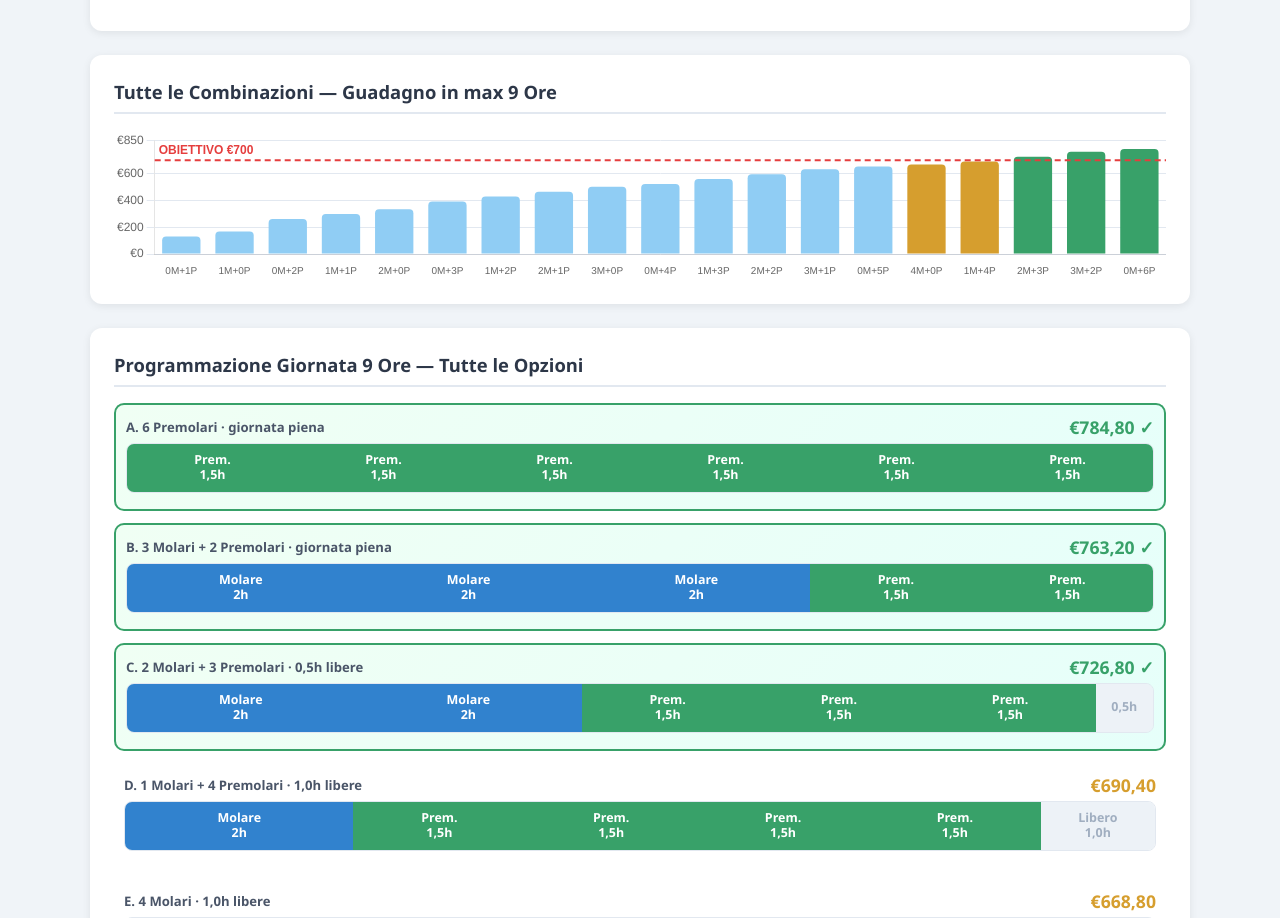
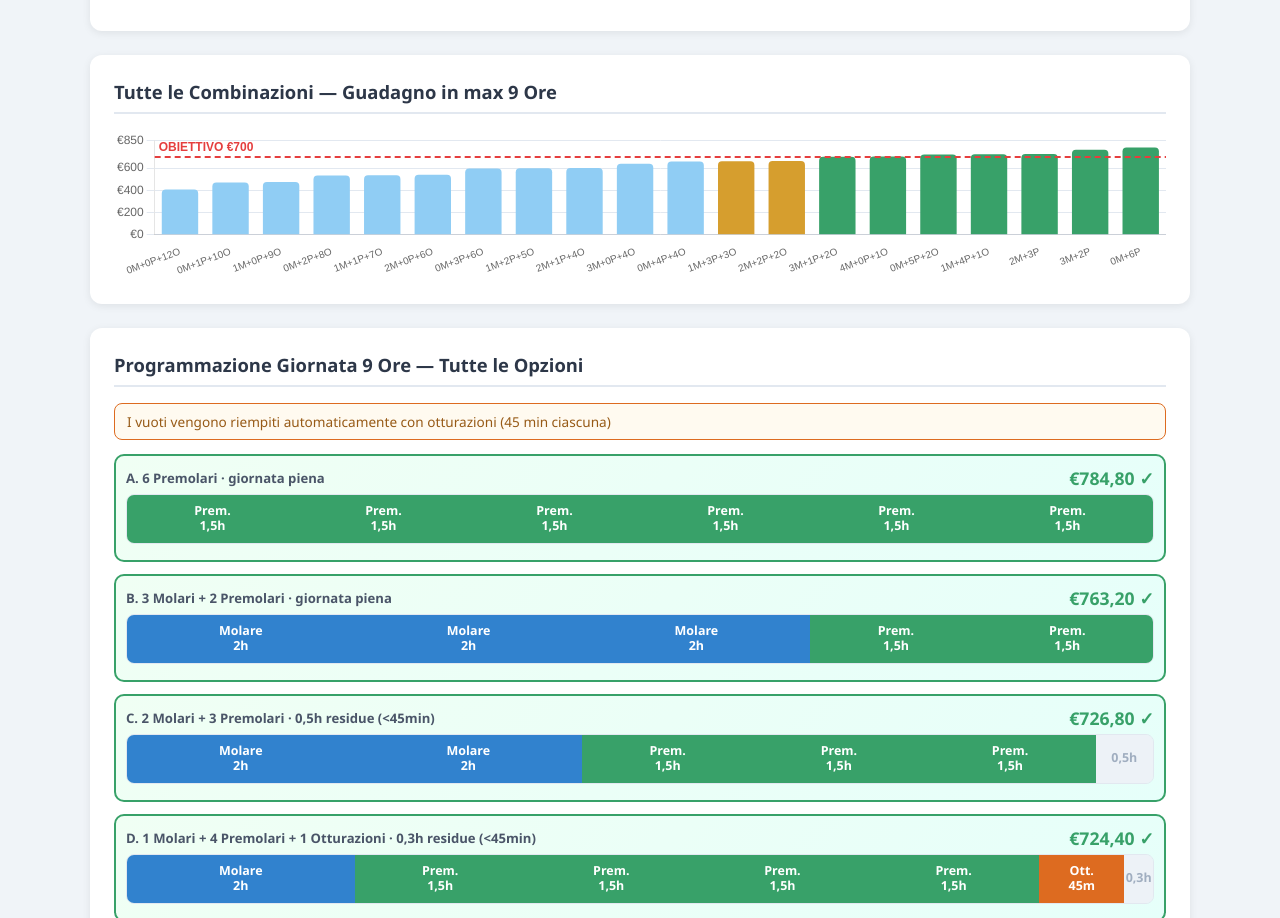
Before and after one commit to seni4it/salary-dashboard, a plain HTML site: page index.html in a window 1280 px wide. Shown: the part 1882-2800 px from the top of the page. Drawn offline with nearby package versions, Linux system fonts and the light colour scheme.

Commit message:
Auto-fill vuoti con otturazioni - niente più buchi nell'agenda

```diff
--- a/index.html
+++ b/index.html
@@ -329,25 +329,32 @@ function renderSimResults() {
   const compOtt = calcOtt(p.pct);
   const consH = 9 * p.consPct;
   const endoH = 9 - consH;
-  const nOtt = Math.floor(consH / TIME_OTT);
-  const ottEarnings = nOtt * compOtt;
+  const nOttScheduled = Math.floor(consH / TIME_OTT);
 
-  // Best endo combo in remaining hours
-  let bestEndoE = 0;
+  // Best endo combo in remaining hours, with gaps auto-filled
+  let bestTotal = 0, bestM = 0, bestP = 0, bestF = null;
   for (let m = 0; m <= 4; m++) {
     for (let pr = 0; pr <= 6; pr++) {
       const h = m*2 + pr*1.5;
-      if (h <= endoH && (m+pr) > 0) { const e = m*c.molar+pr*c.premolar; if(e>bestEndoE) bestEndoE=e; }
+      if (h <= endoH && (m+pr) > 0) {
+        const f = fillGaps(h, nOttScheduled, compOtt);
+        const tot = m*c.molar + pr*c.premolar + f.ottE;
+        if (tot > bestTotal) { bestTotal = tot; bestM = m; bestP = pr; bestF = f; }
+      }
     }
   }
-  const bestTotal = bestEndoE + ottEarnings;
+  // Also check only-conservative
+  const f0 = fillGaps(0, nOttScheduled, compOtt);
+  if (f0.ottE > bestTotal) { bestTotal = f0.ottE; bestM = 0; bestP = 0; bestF = f0; }
+
   const defBest = 2 * c.defMolar + 3 * c.defPremolar;
   const diffB = bestTotal - defBest;
 
   let ottCard = '';
-  if (p.consPct > 0) {
-    ottCard = `<div class="sim-card" style="border-color:#dd6b20;"><div class="sim-label">Otturazioni (${nOtt}x · ${consH.toFixed(1).replace('.',',')}h)</div>
-      <div class="sim-value orange">${fmt(ottEarnings)}</div>
+  if (bestF && bestF.totalOtt > 0) {
+    const ottH = bestF.totalOtt * TIME_OTT;
+    ottCard = `<div class="sim-card" style="border-color:#dd6b20;"><div class="sim-label">Otturazioni nella miglior giornata (${bestF.totalOtt}x · ${ottH.toFixed(1).replace('.',',')}h)</div>
+      <div class="sim-value orange">${fmt(bestF.ottE)}</div>
       <div class="sim-diff negative">${fmt(compOtt)}/ott · ${fmt(compOtt/TIME_OTT)}/h</div></div>`;
   }
 
@@ -363,7 +370,7 @@ function renderSimResults() {
     <div class="sim-card"><div class="sim-label">Tariffa Oraria Premolare</div>
       <div class="sim-value green">${fmt(c.premolar/1.5)}/h</div></div>
     ${ottCard}
-    <div class="sim-card"><div class="sim-label">Miglior Giornata${p.consPct>0?' (endo+cons)':' (2M+3P)'}</div>
+    <div class="sim-card"><div class="sim-label">Miglior Giornata (${bestM}M+${bestP}P${bestF&&bestF.totalOtt>0?'+'+bestF.totalOtt+'O':''})</div>
       <div class="sim-value purple">${fmt(bestTotal)}</div>
       <div class="sim-diff ${diffB>=0?'positive':'negative'}">${diffB>=0?'+':''}${fmt(diffB)} vs attuale</div></div>
   `;
@@ -393,6 +400,16 @@ function renderHourlyBars() {
   `;
 }
 
+// Helper: fill gaps with obturations
+function fillGaps(endoH, scheduledOtt, compOtt) {
+  const gap = 9 - endoH - scheduledOtt * TIME_OTT;
+  const extraOtt = Math.floor(gap / TIME_OTT);
+  const totalOtt = scheduledOtt + extraOtt;
+  const totalOttH = totalOtt * TIME_OTT;
+  const free = 9 - endoH - totalOttH;
+  return { totalOtt, extraOtt, ottE: totalOtt * compOtt, free };
+}
+
 // Combo chart
 var comboChart = null;
 function renderComboChart() {
@@ -401,18 +418,22 @@ function renderComboChart() {
   const compOtt = calcOtt(p.pct);
   const consH = 9 * p.consPct;
   const endoH = 9 - consH;
-  const nOtt = Math.floor(consH / TIME_OTT);
-  const ottE = nOtt * compOtt;
+  const nOttScheduled = Math.floor(consH / TIME_OTT);
   const combos = [];
   for (let m = 0; m <= 4; m++) {
     for (let pr = 0; pr <= 6; pr++) {
       const h = m*2 + pr*1.5;
-      if (h <= endoH && (m+pr) > 0) combos.push({m,p:pr,h,e:m*c.molar+pr*c.premolar+ottE});
+      if (h <= endoH && (m+pr) > 0) {
+        const f = fillGaps(h, nOttScheduled, compOtt);
+        combos.push({m,p:pr,h,nOtt:f.totalOtt,e:m*c.molar+pr*c.premolar+f.ottE});
+      }
     }
   }
-  if (p.consPct > 0) combos.push({m:0,p:0,h:0,e:ottE});
+  // Only conservative
+  const f0 = fillGaps(0, nOttScheduled, compOtt);
+  combos.push({m:0,p:0,h:0,nOtt:f0.totalOtt,e:f0.ottE});
   combos.sort((a,b) => a.e - b.e);
-  const labels = combos.map(x => { let l=x.m+'M+'+x.p+'P'; if(nOtt>0) l+='+'+nOtt+'O'; return l; });
+  const labels = combos.map(x => { let l=x.m+'M+'+x.p+'P'; if(x.nOtt>0) l+='+'+x.nOtt+'O'; return l; });
   const data = combos.map(x => x.e);
   const colors = combos.map(x => x.e >= 700 ? '#38a169' : x.e >= 660 ? '#d69e2e' : '#90cdf4');
 
@@ -435,37 +456,39 @@ function renderComboChart() {
   });
 }
 
-// Timelines — ALL combos that fit in available hours, sorted by earnings
+// Timelines — ALL combos, gaps auto-filled with obturations
 function renderTimelines() {
   const c = calcAll();
   const p = getParams();
   const compOtt = calcOtt(p.pct);
   const consH = 9 * p.consPct;
   const endoH = 9 - consH;
-  const nOtt = Math.floor(consH / TIME_OTT);
-  const ottEarnings = nOtt * compOtt;
-  const actualConsH = nOtt * TIME_OTT;
+  const nOttScheduled = Math.floor(consH / TIME_OTT);
 
   const allCombos = [];
   for (let m = 0; m <= 4; m++) {
     for (let pr = 0; pr <= 6; pr++) {
       const h = m * 2 + pr * 1.5;
       if (h <= endoH && (m + pr) > 0) {
-        const totalH = h + actualConsH;
-        allCombos.push({ m, p: pr, h: totalH, endoH: h, consH: actualConsH, nOtt, free: 9 - totalH, e: m * c.molar + pr * c.premolar + ottEarnings });
+        const f = fillGaps(h, nOttScheduled, compOtt);
+        allCombos.push({ m, p: pr, nOtt: f.totalOtt, free: f.free, e: m * c.molar + pr * c.premolar + f.ottE });
       }
     }
   }
-  // If only conservative work (no endo)
-  if (p.consPct > 0) {
-    allCombos.push({ m: 0, p: 0, h: actualConsH, endoH: 0, consH: actualConsH, nOtt, free: 9 - actualConsH, e: ottEarnings });
-  }
+  // Only conservative (no endo)
+  const f0 = fillGaps(0, nOttScheduled, compOtt);
+  allCombos.push({ m: 0, p: 0, nOtt: f0.totalOtt, free: f0.free, e: f0.ottE });
   allCombos.sort((a, b) => b.e - a.e);
 
   let html = '';
   if (p.consPct > 0) {
+    const schedH = (nOttScheduled * TIME_OTT);
     html += `<div style="background:#fffaf0;border:1px solid #dd6b20;border-radius:8px;padding:8px 12px;margin-bottom:14px;font-size:0.85em;color:#975a16;">
-      <strong>${Math.round(p.consPct*100)}% conservativa:</strong> ${nOtt} otturazioni · ${actualConsH.toFixed(1).replace('.',',')}h · ${fmt(ottEarnings)} — Ore endo disponibili: ${endoH.toFixed(1).replace('.',',')}h
+      <strong>${Math.round(p.consPct*100)}% conservativa programmata</strong> + riempimento automatico dei vuoti con otturazioni
+    </div>`;
+  } else {
+    html += `<div style="background:#fffaf0;border:1px solid #dd6b20;border-radius:8px;padding:8px 12px;margin-bottom:14px;font-size:0.85em;color:#975a16;">
+      I vuoti vengono riempiti automaticamente con otturazioni (45 min ciascuna)
     </div>`;
   }
 
@@ -474,15 +497,14 @@ function renderTimelines() {
     const mBlocks = Array(opt.m).fill(`<div class="timeline-block molar" style="width:${(2/9*100).toFixed(1)}%">Molare<br>2h</div>`).join('');
     const pBlocks = Array(opt.p).fill(`<div class="timeline-block premolar" style="width:${(1.5/9*100).toFixed(1)}%">Prem.<br>1,5h</div>`).join('');
     const cBlocks = opt.nOtt > 0 ? Array(opt.nOtt).fill(`<div class="timeline-block conserv" style="width:${(TIME_OTT/9*100).toFixed(1)}%">Ott.<br>45m</div>`).join('') : '';
-    const fBlock = opt.free > 0.01 ? `<div class="timeline-block free" style="width:${(opt.free/9*100).toFixed(1)}%">${opt.free >= 1 ? 'Libero<br>' : ''}${opt.free.toFixed(1).replace('.',',')}h</div>` : '';
+    const fBlock = opt.free > 0.01 ? `<div class="timeline-block free" style="width:${(opt.free/9*100).toFixed(1)}%">${opt.free.toFixed(1).replace('.',',')}h</div>` : '';
 
-    let desc = '';
     const parts = [];
     if (opt.m > 0) parts.push(`${opt.m} Molari`);
     if (opt.p > 0) parts.push(`${opt.p} Premolari`);
     if (opt.nOtt > 0) parts.push(`${opt.nOtt} Otturazioni`);
-    desc = parts.join(' + ');
-    const freeText = opt.free > 0.01 ? ` · ${opt.free.toFixed(1).replace('.',',')}h libere` : ' · giornata piena';
+    const desc = parts.join(' + ');
+    const freeText = opt.free > 0.01 ? ` · ${opt.free.toFixed(1).replace('.',',')}h residue (<45min)` : ' · giornata piena';
     const isWinner = opt.e >= 700;
     const borderStyle = isWinner ? 'border: 2px solid #38a169; border-radius: 10px; padding: 10px; background: linear-gradient(135deg, #f0fff4, #e6fffa);' : 'padding: 10px;';
 
@@ -504,20 +526,19 @@ function renderComboCards() {
   const compOtt = calcOtt(p.pct);
   const consH = 9 * p.consPct;
   const endoH = 9 - consH;
-  const nOtt = Math.floor(consH / TIME_OTT);
-  const ottE = nOtt * compOtt;
-  const actualConsH = nOtt * TIME_OTT;
+  const nOttScheduled = Math.floor(consH / TIME_OTT);
   const allCombos = [];
   for (let m = 0; m <= 4; m++) {
     for (let pr = 0; pr <= 6; pr++) {
       const h = m * 2 + pr * 1.5;
       if (h <= endoH && (m + pr) > 0) {
-        const totalH = h + actualConsH;
-        allCombos.push({ m, p: pr, nOtt, h: totalH, free: 9 - totalH, e: m * c.molar + pr * c.premolar + ottE });
+        const f = fillGaps(h, nOttScheduled, compOtt);
+        allCombos.push({ m, p: pr, nOtt: f.totalOtt, free: f.free, e: m * c.molar + pr * c.premolar + f.ottE });
       }
     }
   }
-  if (p.consPct > 0) allCombos.push({ m:0, p:0, nOtt, h:actualConsH, free:9-actualConsH, e:ottE });
+  const f0 = fillGaps(0, nOttScheduled, compOtt);
+  allCombos.push({ m:0, p:0, nOtt:f0.totalOtt, free:f0.free, e:f0.ottE });
   allCombos.sort((a, b) => b.e - a.e);
 
   let html = '';
@@ -527,7 +548,8 @@ function renderComboCards() {
     if (w.p > 0) parts.push(`${w.p} Premolari`);
     if (w.nOtt > 0) parts.push(`${w.nOtt} Otturazioni`);
     const name = parts.join(' + ');
-    const freeText = w.free > 0.01 ? `${w.h.toFixed(1).replace('.',',')} ore · ${w.free.toFixed(1).replace('.',',')}h libere` : `${w.h.toFixed(1).replace('.',',')} ore · giornata piena`;
+    const totalH = w.m * 2 + w.p * 1.5 + w.nOtt * TIME_OTT;
+    const freeText = w.free > 0.01 ? `${totalH.toFixed(1).replace('.',',')} ore · ${w.free.toFixed(1).replace('.',',')}h libere` : `${totalH.toFixed(1).replace('.',',')} ore · giornata piena`;
     const isWinner = w.e >= 700;
     const isClose = !isWinner && w.e >= 660;
     const cls = isWinner ? 'winner' : isClose ? 'close' : 'below';
```
